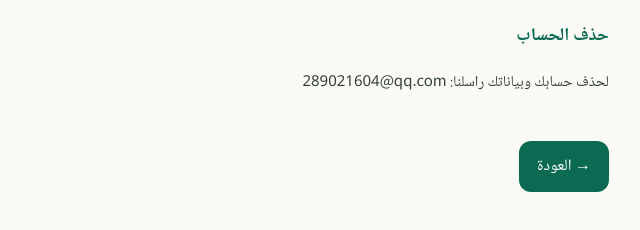
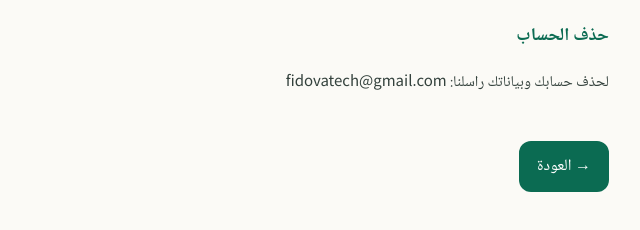
Before and after one commit to harbor0816at-design/cloud-mecca, a plain HTML site: page privacy.html in a window 1280 px wide. Shown: the part 1119-1349 px from the top of the page, 391-1031 px from the left. Drawn offline with Linux system fonts and the light colour scheme.

Commit message:
Change public contact email to fidovatech@gmail.com
Co-Authored-By: Claude Opus 5.5 <noreply@anthropic.com>
Claude-Session: https://claude.ai/code/session_013VbrRxWiPPyjwJsk13Yh28

```diff
--- a/privacy.html
+++ b/privacy.html
@@ -44,7 +44,7 @@ p,li{color:#33413c;font-size:15px}a{color:#0b6b52}
 <li><b>جدار الدعاء</b>: يُنشر دون اسم بعد المراجعة اليدوية. لمنع الإغراق نحفظ بصمة مُملّحة لا يمكن عكسها لعنوان الشبكة.</li>
 <li><b>القرآن الكريم</b>: يُحمَّل من AlQuran.cloud مباشرة من جهازك.</li></ul>
 <h2>حذف الحساب</h2>
-<p>لحذف حسابك وبياناتك راسلنا: <span dir="ltr">289021604@qq.com</span></p>
+<p>لحذف حسابك وبياناتك راسلنا: <span dir="ltr">fidovatech@gmail.com</span></p>
 <a class="back" href="/">→ العودة</a>
 </section>
 <section data-l="zh">
@@ -68,7 +68,7 @@ p,li{color:#33413c;font-size:15px}a{color:#0b6b52}
 <li><b>杜阿墙</b>：人工审核后匿名公开。为防刷屏，我们保存一个加盐处理、无法还原的网络地址摘要。</li>
 <li><b>古兰经</b>：由你的设备直接从 AlQuran.cloud 读取。</li></ul>
 <h2>删除账号</h2>
-<p>如需删除账号和全部数据，请发邮件至 289021604@qq.com。</p>
+<p>如需删除账号和全部数据，请发邮件至 fidovatech@gmail.com。</p>
 <a class="back" href="/">← 返回</a>
 </section>
 </main>
```
